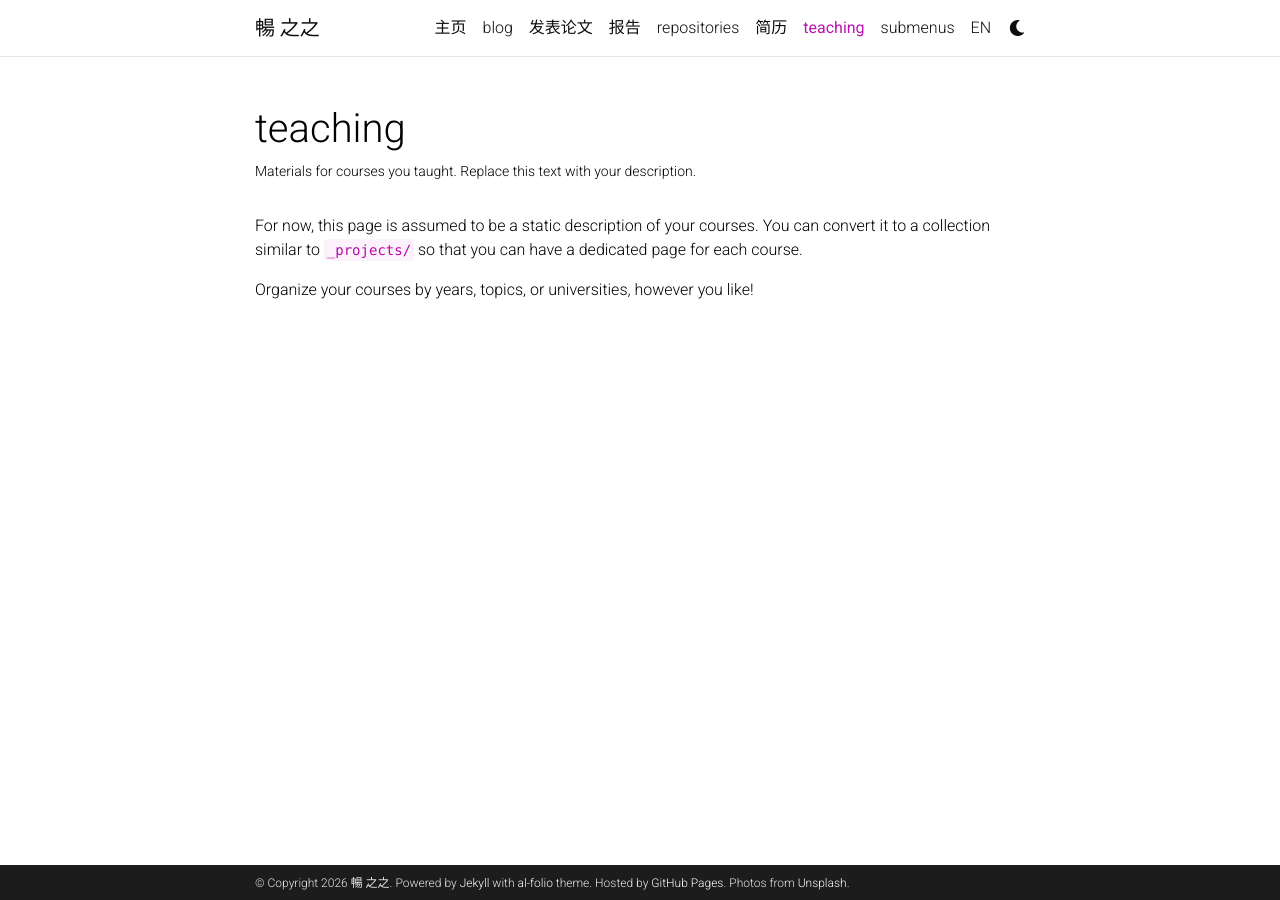
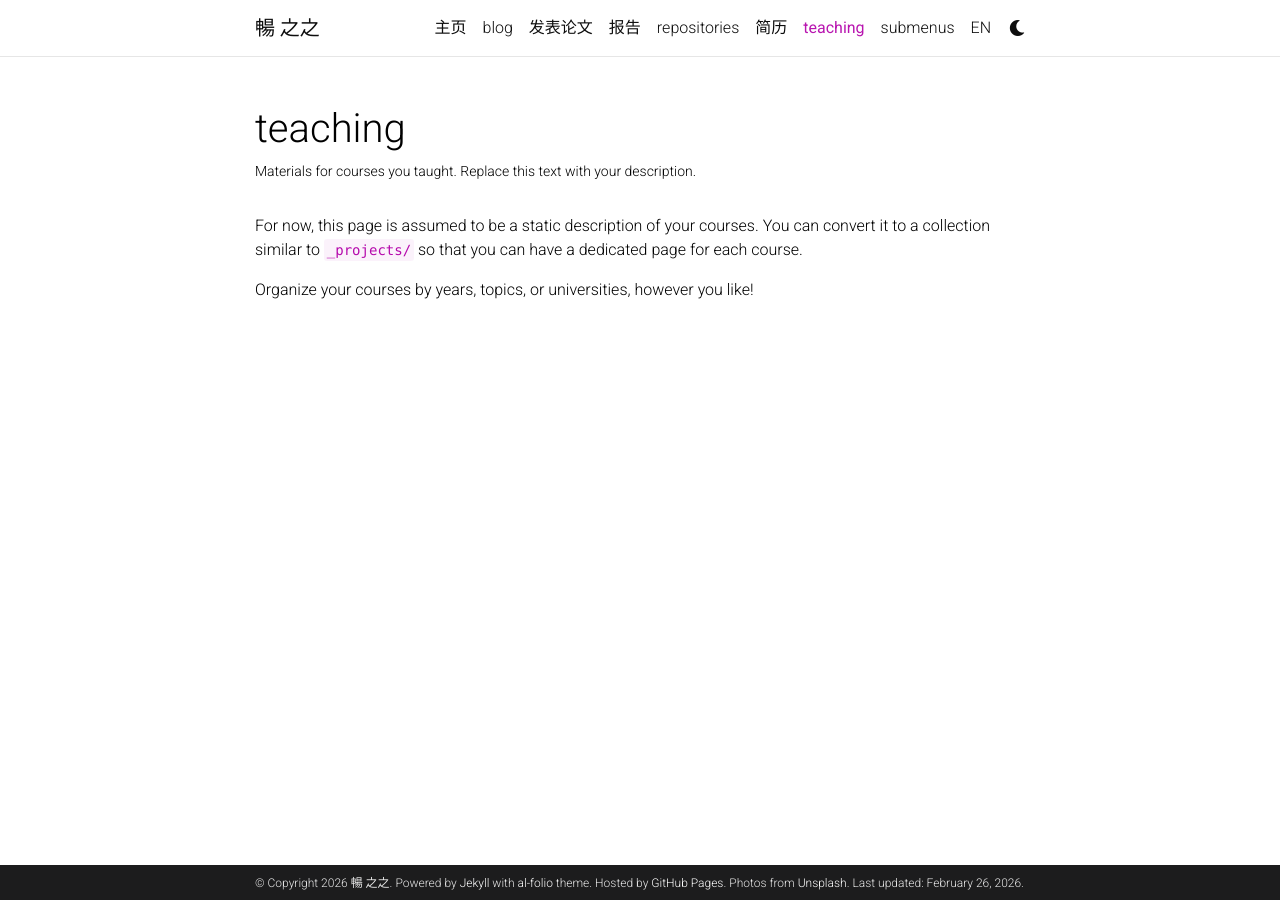
Before and after one commit to czz-naoc/czz-naoc.github.io, a Jekyll site: the page built from _pages/teaching.md, in a window 1280 px wide. Built offline with Jekyll 4.4.1, drawn with Linux system fonts in a browser that asks for light colours; full-size pictures stand in for the smaller copies a plugin makes; comment, search, counter and statistics services are not loaded; a style sheet for code colours, icons or effects is not loaded; some of the changed lines change nothing that is shown.

Commit message:
Update _config.yml

```diff
--- a/_config.yml
+++ b/_config.yml
@@ -19,7 +19,7 @@ icon: ⚛️  # the emoji used as the favicon (alternatively, provide image name
 
 url: https://czz-naoc.github.io # the base hostname & protocol for your site
 baseurl: ""
-last_updated: false # set to true if you want to display last updated in the footer
+last_updated: true # set to true if you want to display last updated in the footer
 impressum_path:  # set to path to include impressum link in the footer, use the same path as permalink in a page, helps to conform with EU GDPR
 
 # -----------------------------------------------------------------------------
@@ -76,10 +76,10 @@ twitter_username: # your Twitter handle
 mastodon_username: # your mastodon instance+username in the format instance.tld/@username
 linkedin_username: # your LinkedIn user name
 telegram_username: # your Telegram user name
-scholar_userid: # your Google Scholar ID
+scholar_userid: https://scholar.google.com/citations?user=B80LmiUAAAAJ&hl=en # your Google Scholar ID
 semanticscholar_id: # your Semantic Scholar ID
 whatsapp_number: # your WhatsApp number (full phone number in international format. Omit any zeroes, brackets, or dashes when adding the phone number in international format.)
-orcid_id: # your ORCID ID
+orcid_id: 0009-0002-3527-3458 # your ORCID ID
 medium_username: # your Medium username
 quora_username: # your Quora username
 publons_id: # your ID on Publons
```
